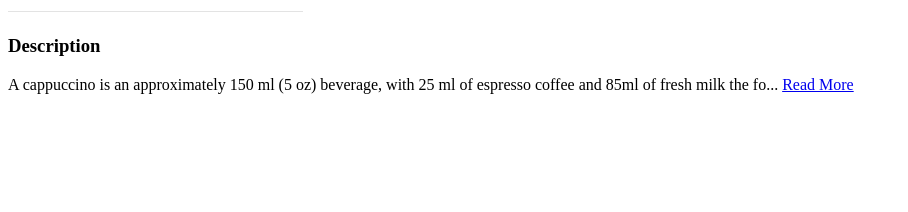
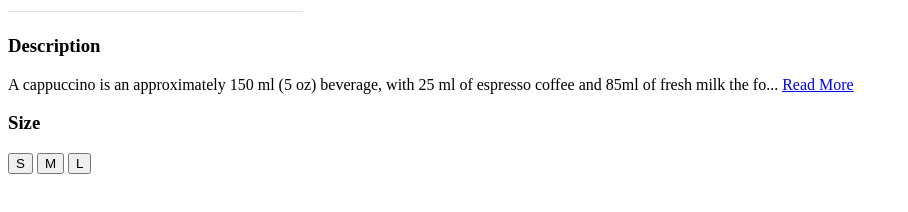
Before and after one commit to norik-24/Coffee-Shop-Mobile-App-Design, a plain HTML site: page src/views/detail-item.html in a window 1280 px wide. Shown: the part 526-738 px from the top of the page, without its empty margins (0-908 px from the left). Drawn offline with Linux system fonts and the light colour scheme.

Commit message:
feat: :lipstick: Se agregaron casillas del tamaño
Casillas

```diff
--- a/src/views/detail-item.html
+++ b/src/views/detail-item.html
@@ -39,5 +39,13 @@
             <h3 class="description">Description</h3>
             <p class="description1">A cappuccino is an approximately 150 ml (5 oz) beverage, with 25 ml of espresso coffee and 85ml of fresh milk the fo... <a class="Read" href="#" target="_blank">Read More</a></p>
         </section>
+        <section class="size-selection">
+            <h3>Size</h3>
+            <div class="sizes">
+                <button>S</button>
+                <button class="selected">M</button>
+                <button>L</button>
+            </div>
+        </section>
 </body>
 </html>
```
